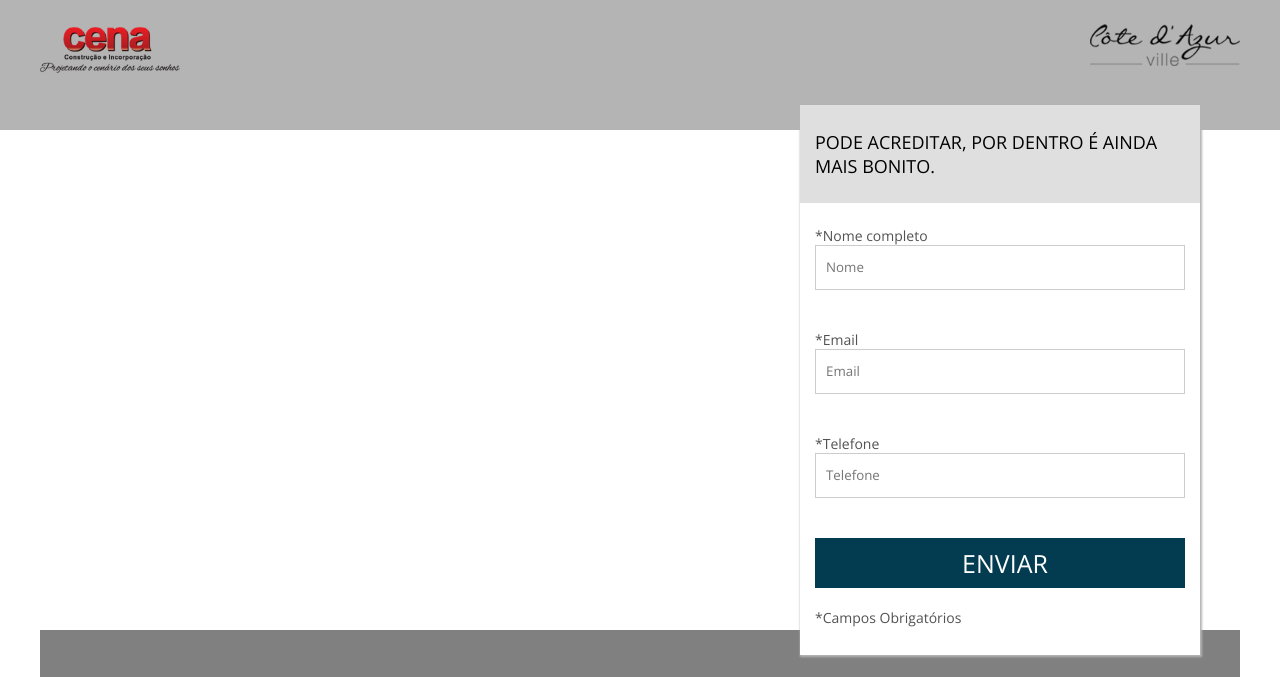
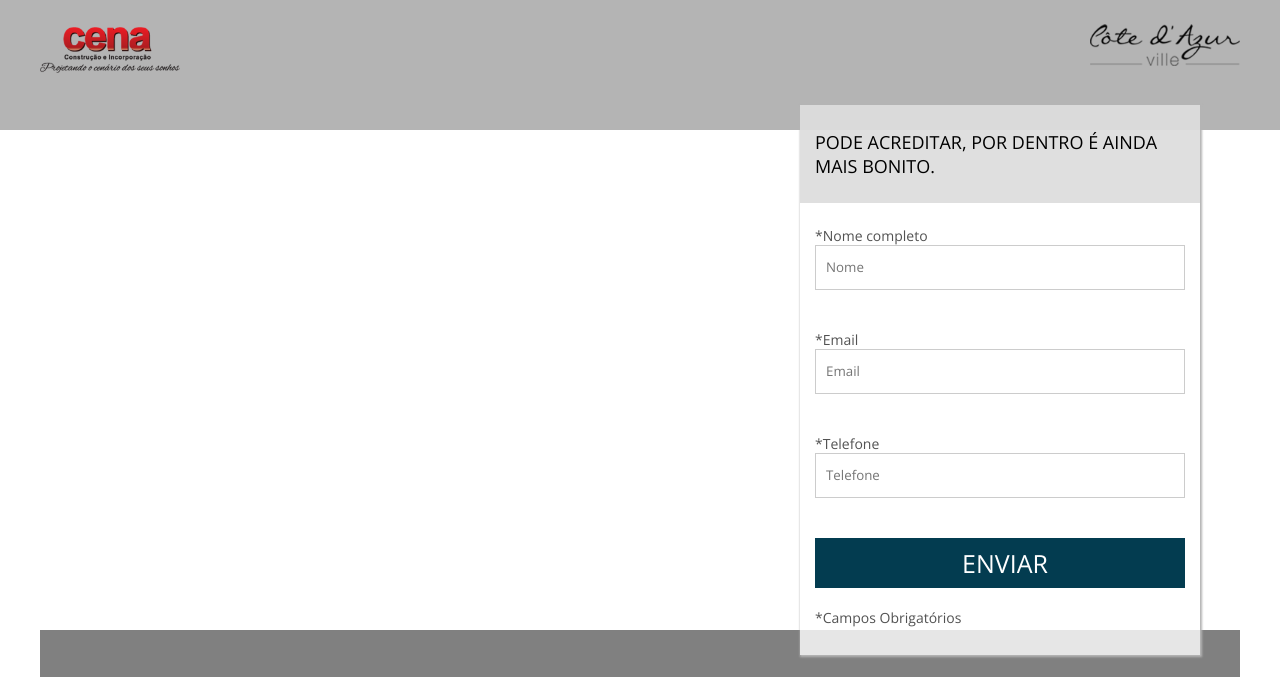
Before and after one commit to VdmProg/VdM-front, a plain HTML site: page Projeto-02/index.html in a window 1280 px wide. Shown: the top 677 px of the page. Drawn offline with nearby package versions, Linux system fonts and the light colour scheme.

Commit message:
Update banner.css

```diff
--- a/Projeto-02/css/banner.css
+++ b/Projeto-02/css/banner.css
@@ -17,7 +17,7 @@
     margin-right: 40px;
     position: relative;
     top: -5%;
-    background-color: white;
+    background-color: rgba(260, 260, 260, 0.8);
     box-shadow: 1px 1px 2px 1px rgb(180, 180, 180);
 }
 
```
